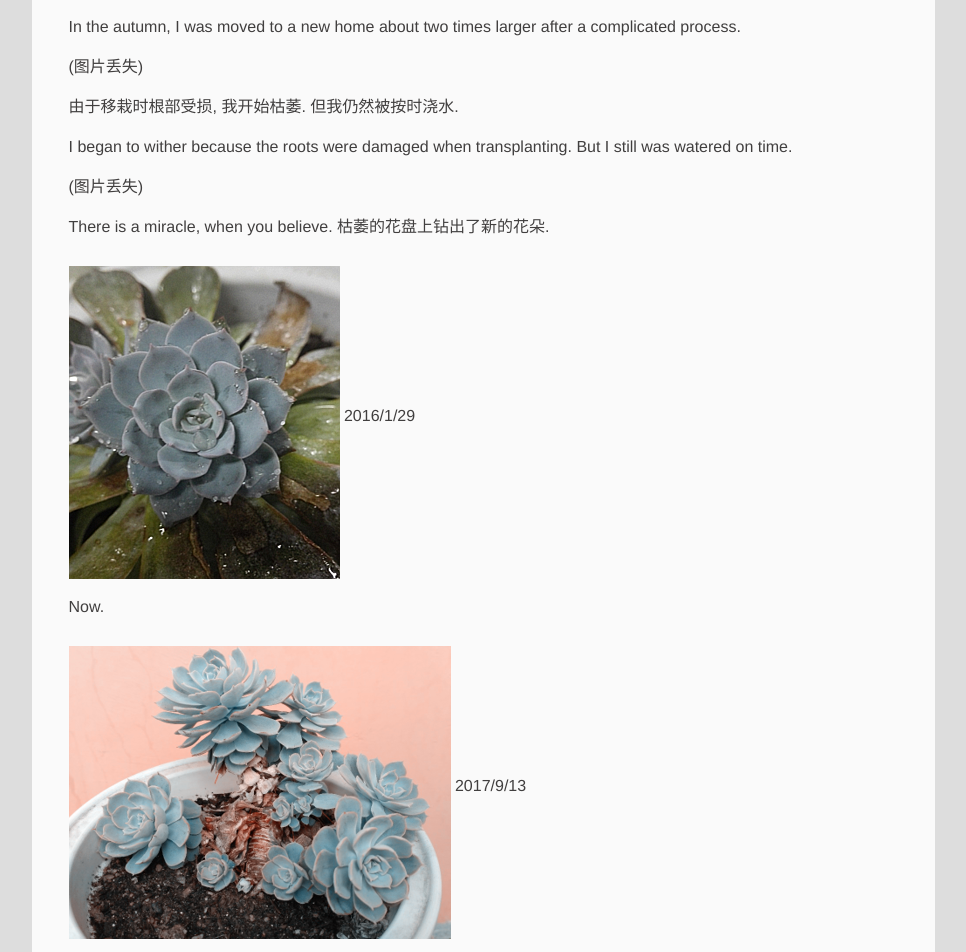
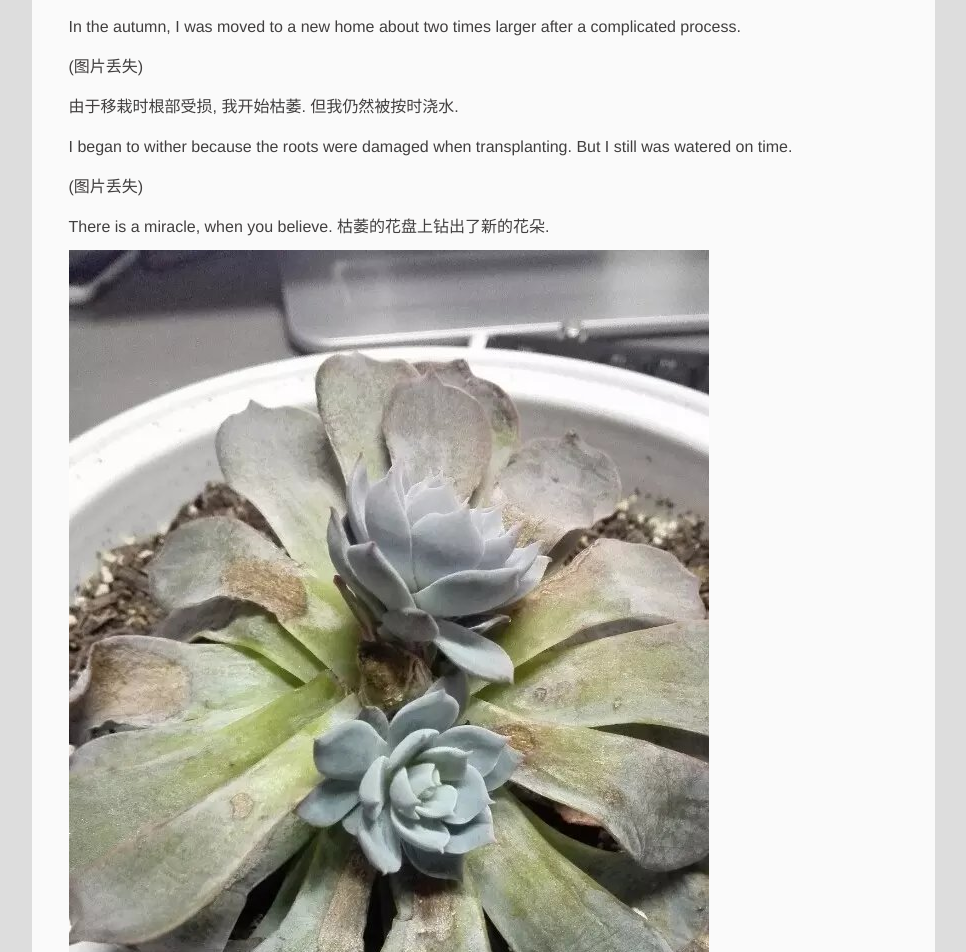
Before and after one commit to PAULYZHENG/paulyzheng.github.io, a Jekyll site: the page built from _posts/2017-09-13-My Flower and I.md, in a window 1280 px wide. Shown: the part 1431-2383 px from the top of the page, without its empty margins (6-972 px from the left). Built offline with Jekyll 4.4.1, drawn with Linux system fonts in a browser that asks for light colours; comment, search, counter and statistics services are not loaded.

Commit message:
Update 2017-09-13-My Flower and I.md

```diff
--- a/_posts/2017-09-13-My Flower and I.md
+++ b/_posts/2017-09-13-My Flower and I.md
@@ -49,7 +49,7 @@ I began to wither because the roots were damaged when transplanting. But I still
 (图片丢失)
 
 There is a miracle, when you believe. 枯萎的花盘上钻出了新的花朵.
-
+![]( https://paulyzheng.github.io/img/My Flower and I_5.png)
 ![]( https://paulyzheng.github.io/img/My Flower and I_3.png) 2016/1/29
 
 Now.
```
